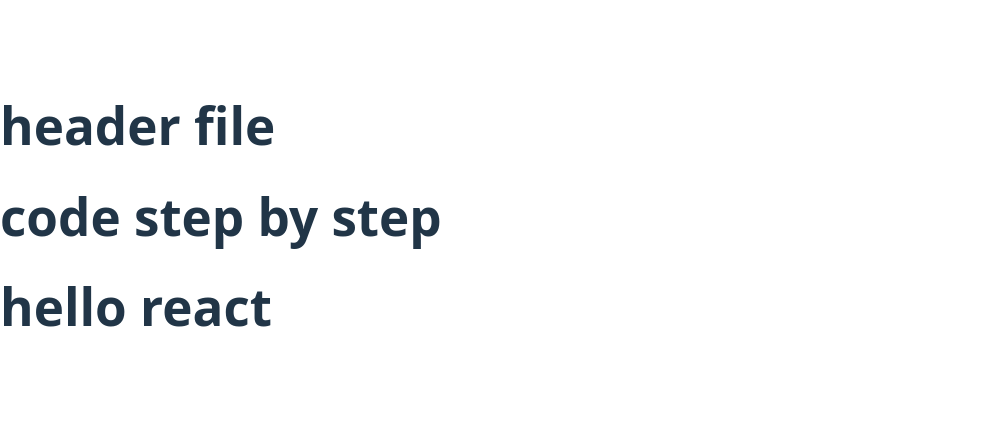
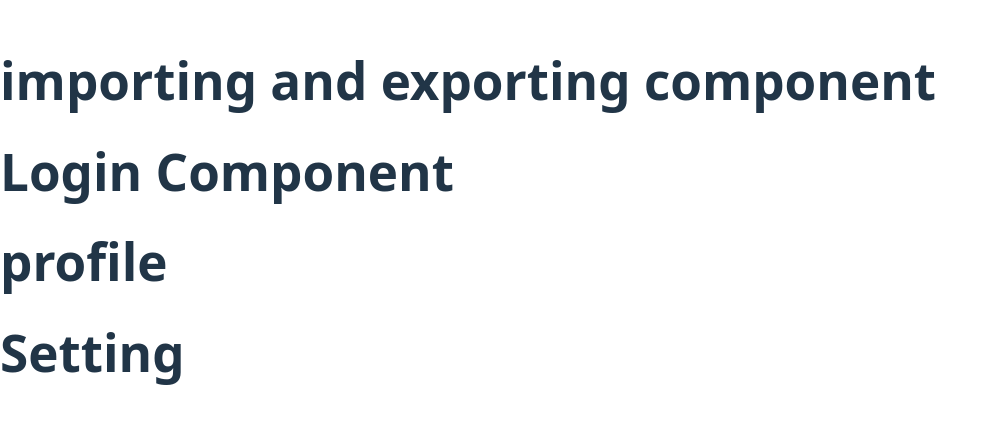
Before and after one commit to tanyaagraharicoder/react-cource, a React (Vite) app: page / in a window 1280 px wide. Shown: the part 184-608 px from the top of the page, without its empty margins (0-996 px from the left). Built offline with nearby package versions, Linux system fonts and the light colour scheme.

Commit message:
import annd export of component

```diff
--- a/src/App.jsx
+++ b/src/App.jsx
@@ -1,20 +1,19 @@
-import Header from "./Header"
+import Login , { Profile , Setting}from "./UserComponent"
+
 
 
 function App() {
 
   return (
     <>
-    <Header/>
-
-    <h1>code step by step</h1>
-    <h1>hello react</h1>
-
-
+    <h1> importing and exporting component</h1>
+    <Login/>
+    <Profile/>
+    <Setting/>
     </>
-
-
   )
 }
 
+
+
 export default App
--- /dev/null
+++ b/src/UserComponent.jsx
@@ -0,0 +1,23 @@
+function Login(){
+    return (
+        <div>
+        <h1> Login Component </h1>
+        </div>
+
+    )
+}
+export function Profile(){
+  return (
+    <>
+    <h1> profile</h1>
+    </>
+  )
+}
+export function Setting(){
+  return (
+    <>
+    <h1> Setting </h1>
+    </>
+  )
+}
+export default Login
```
